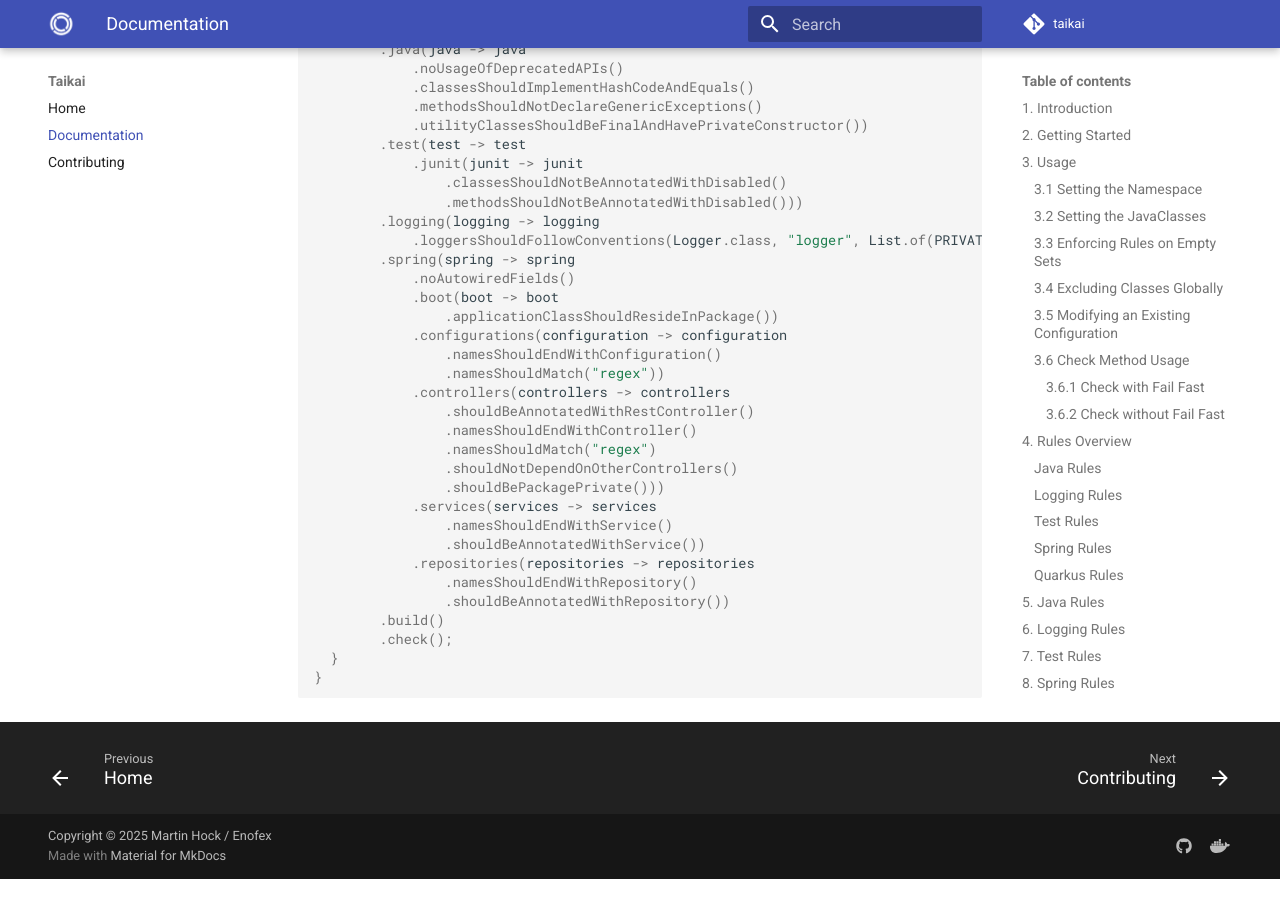
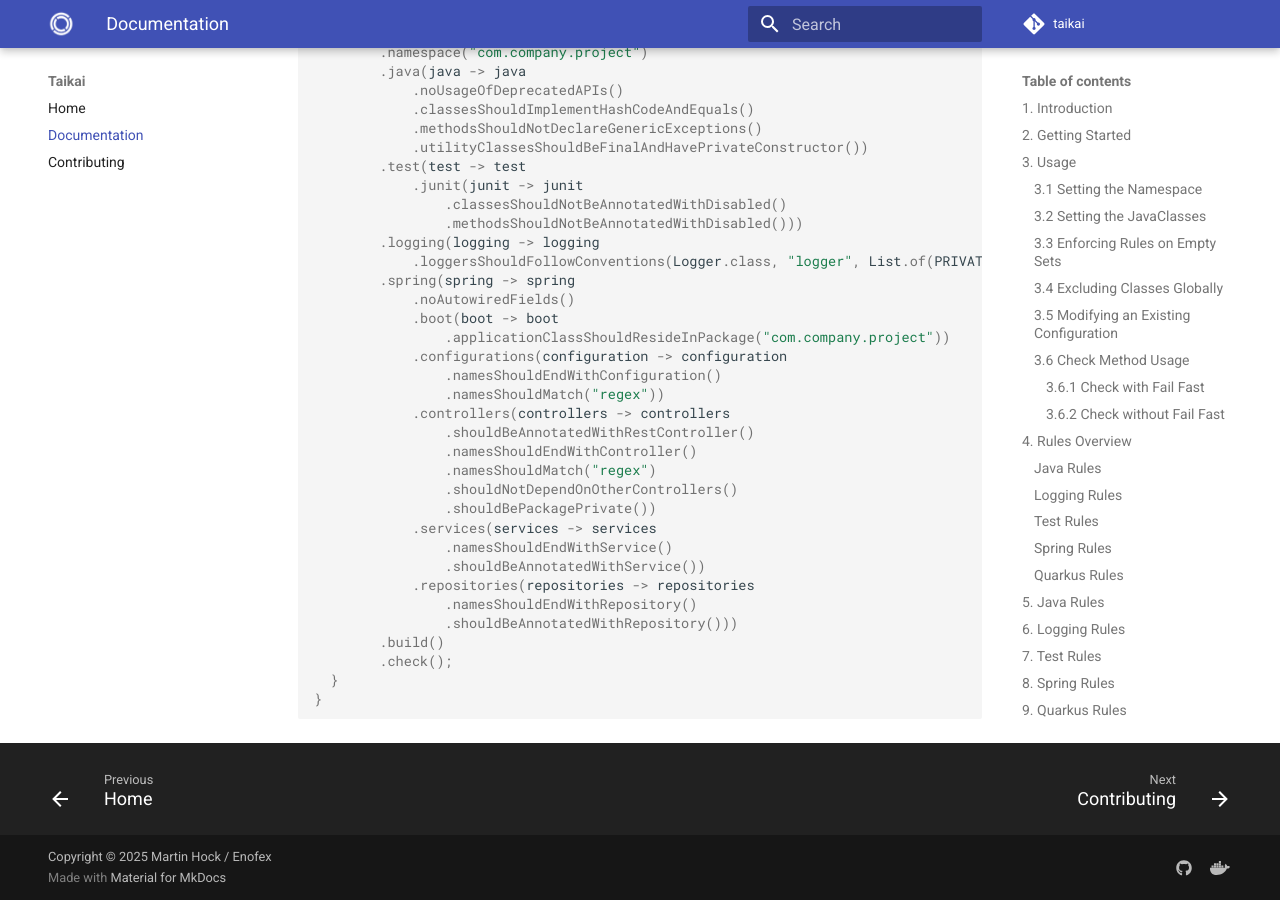
Before and after one commit to enofex/taikai, an MkDocs documentation site: the page built from docs/documentation.md, in a window 1280 px wide and 900 px high, scrolled down 29779 px. Built offline with MkDocs 1.6.1 and Material for MkDocs 9.7.7, drawn with Linux system fonts in a browser that asks for light colours; comment, search, counter and statistics services are not loaded; before the commit the page ends 30658 px from its top, so only the background shows below that.

Commit message:
Fix documentation issues

````diff
--- a/docs/documentation.md
+++ b/docs/documentation.md
@@ -38,15 +38,17 @@
 
 ```java
 JavaClasses classes = new ClassFileImporter()
-    .importClasses(ClassToCheck.class)
+    .importClasses(ClassToCheck.class);
 
 Taikai.builder()
     .classes(classes)
     .build()
     .check();
+```
 
 Or:
 
+```java
 Taikai.builder()
     .classes(ClassToCheck.class)
     .build()
@@ -87,8 +89,8 @@
     .namespace("com.company.project")
     .excludeClasses(
         "com.company.project.foo.ClassToExclude",
-                "com.company.project.bar.*",
-                "com.company.project.internal..")
+        "com.company.project.bar.*",
+        "com.company.project.internal..")
     .build()
     .check();
 ```
@@ -418,7 +420,7 @@
     .namespace("com.company.project")
     .java(java -> java
         .classesShouldBeAnnotatedWithAll(RestController.class, List.of(RequestMapping.class))
-        .classesShouldBeAnnotatedWithAll("org.springframework.web.bind.annotation.RestController", List.of("org.springframework.web.bind.annotation.RequestMapping"))
+        .classesShouldBeAnnotatedWithAll("org.springframework.web.bind.annotation.RestController", List.of("org.springframework.web.bind.annotation.RequestMapping")))
     .build()
     .check();
 ```
@@ -534,7 +536,7 @@
     .namespace("com.company.project")
     .java(java -> java
         .methodsShouldBeAnnotatedWithAll(Modifying.class, List.of(Transactional.class, Query.class))
-        .methodsShouldBeAnnotatedWithAll("org.springframework.data.jpa.repository.Modifying", List.of("org.springframework.transaction.annotation.Transactional", "org.springframework.data.jpa.repository.Query"))
+        .methodsShouldBeAnnotatedWithAll("org.springframework.data.jpa.repository.Modifying", List.of("org.springframework.transaction.annotation.Transactional", "org.springframework.data.jpa.repository.Query")))
     .build()
     .check();
 ```
@@ -1178,7 +1180,7 @@
         .spring(spring -> spring
             .noAutowiredFields()
             .boot(boot -> boot
-                .applicationClassShouldResideInPackage())
+                .applicationClassShouldResideInPackage("com.company.project"))
             .configurations(configuration -> configuration
                 .namesShouldEndWithConfiguration()
                 .namesShouldMatch("regex"))
@@ -1187,13 +1189,13 @@
                 .namesShouldEndWithController()
                 .namesShouldMatch("regex")
                 .shouldNotDependOnOtherControllers()
-                .shouldBePackagePrivate()))
+                .shouldBePackagePrivate())
             .services(services -> services
                 .namesShouldEndWithService()
                 .shouldBeAnnotatedWithService())
             .repositories(repositories -> repositories
                 .namesShouldEndWithRepository()
-                .shouldBeAnnotatedWithRepository())
+                .shouldBeAnnotatedWithRepository()))
         .build()
         .check();
   }
````
